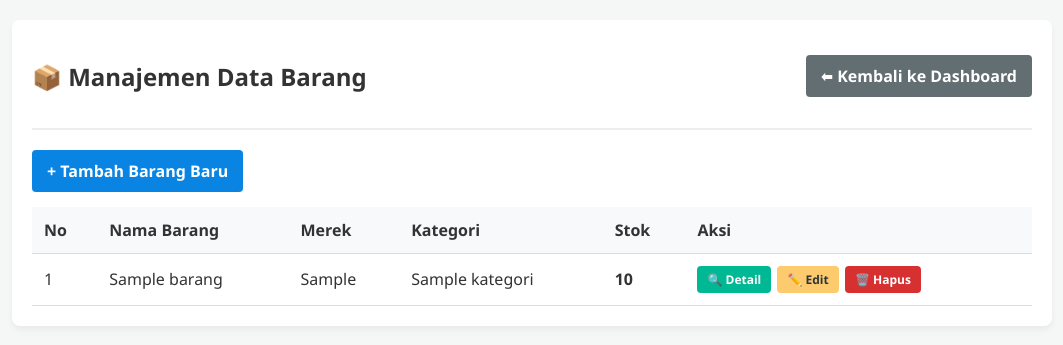
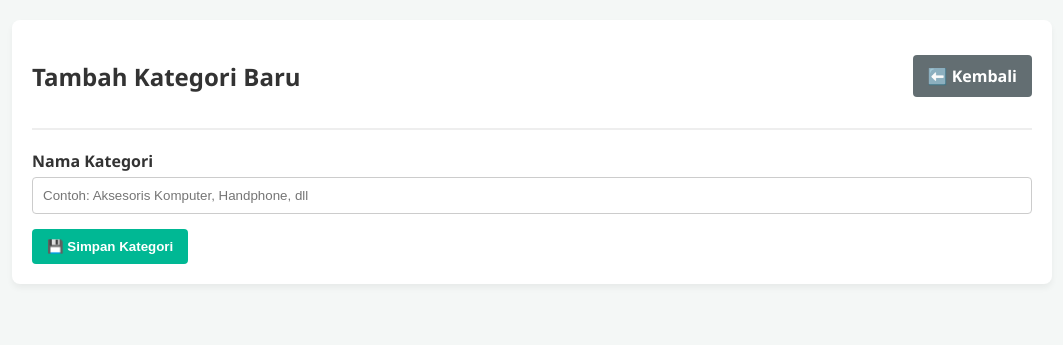
Before and after one commit to nabilmuhammadramadhan/electrostock-inventaris, a PHP site: page /barang.php?aksi=tambah_kategori in a window 1280 px wide. Shown: the top 345 px of the page, without its empty margins (108-1171 px from the left). Run offline with PHP 8.4, Linux system fonts and the light colour scheme; tables that the repository leaves empty or names only in its code hold one stand-in row (values such as "Sample post").

Commit message:
update nabil

```diff
--- a/barang.php
+++ b/barang.php
@@ -6,10 +6,10 @@ include 'koneksi.php';
 $aksi = isset($_GET['aksi']) ? $_GET['aksi'] : '';
 
 // ==========================================
-// PROSES LOGIKA (SIMPAN, UPDATE, HAPUS)
+// PROSES LOGIKA (SIMPAN, UPDATE, HAPUS BARANG & KATEGORI)
 // ==========================================
 
-// Jika tombol "Simpan Data" (Form Tambah) diklik
+// Jika tombol "Simpan Data" (Form Tambah Barang) diklik
 if (isset($_POST['simpan_tambah'])) {
     $nama = mysqli_real_escape_string($koneksi, $_POST['nama_barang']);
     $merek = mysqli_real_escape_string($koneksi, $_POST['merek']);
@@ -24,7 +24,21 @@ if (isset($_POST['simpan_tambah'])) {
     exit;
 }
 
-// Jika tombol "Simpan Perubahan" (Form Edit) diklik
+// [BARU] Jika tombol "Simpan Kategori" (Form Tambah Kategori) diklik
+if (isset($_POST['simpan_kategori'])) {
+    $nama_kategori = mysqli_real_escape_string($koneksi, $_POST['nama_kategori']);
+
+    // Simpan ke database kategori
+    $query_kategori = "INSERT INTO kategori (nama_kategori) VALUES ('$nama_kategori')";
+    mysqli_query($koneksi, $query_kategori);
+
+    // Setelah selesai buat kategori, arahkan kembali ke form tambah barang
+    // agar bisa langsung dipakai
+    header("Location: barang.php?aksi=tambah");
+    exit;
+}
+
+// Jika tombol "Simpan Perubahan" (Form Edit Barang) diklik
 if (isset($_POST['simpan_edit'])) {
     $id = $_POST['id_barang'];
     $nama = mysqli_real_escape_string($koneksi, $_POST['nama_barang']);
@@ -32,22 +46,16 @@ if (isset($_POST['simpan_edit'])) {
     $spesifikasi = mysqli_real_escape_string($koneksi, $_POST['spesifikasi']);
     $id_kategori = $_POST['id_kategori'];
 
-    // Update data (Perhatikan: Stok tidak ikut di-update di sini)
-    $query = "UPDATE barang SET
-                nama_barang = '$nama',
-                merek = '$merek',
-                spesifikasi = '$spesifikasi',
-                id_kategori = '$id_kategori'
-              WHERE id_barang = '$id'";
+    $query = "UPDATE barang SET nama_barang='$nama', merek='$merek', spesifikasi='$spesifikasi', id_kategori='$id_kategori' WHERE id_barang='$id'";
     mysqli_query($koneksi, $query);
     header("Location: barang.php");
     exit;
 }
 
-// Proses Hapus Data
+// Proses hapus barang
 if ($aksi == 'hapus') {
     $id = $_GET['id'];
-    mysqli_query($koneksi, "DELETE FROM barang WHERE id_barang = '$id'");
+    mysqli_query($koneksi, "DELETE FROM barang WHERE id_barang='$id'");
     header("Location: barang.php");
     exit;
 }
@@ -58,161 +66,209 @@ if ($aksi == 'hapus') {
 <head>
     <meta charset="UTF-8">
     <meta name="viewport" content="width=device-width, initial-scale=1.0">
-    <title>Master Data Barang - ElectroStock</title>
+    <title>Kelola Barang - ElectroStock</title>
     <style>
         /* CSS Dasar */
         body { font-family: 'Segoe UI', Tahoma, Geneva, Verdana, sans-serif; background-color: #f4f7f6; margin: 0; padding: 20px; color: #333; }
         .container { max-width: 1000px; margin: 0 auto; background: white; padding: 20px; border-radius: 8px; box-shadow: 0 4px 6px rgba(0,0,0,0.05); }
         .header { display: flex; justify-content: space-between; align-items: center; border-bottom: 2px solid #eee; padding-bottom: 15px; margin-bottom: 20px; }
 
-        /* Tombol & Tabel */
+        /* Tombol */
         .btn { padding: 10px 15px; text-decoration: none; border-radius: 4px; display: inline-block; font-weight: bold; border: none; cursor: pointer; color: white; }
         .btn-primary { background-color: #0984e3; }
         .btn-secondary { background-color: #636e72; }
         .btn-success { background-color: #00b894; }
         .btn-warning { background-color: #fdcb6e; color: #2d3436; }
         .btn-danger { background-color: #d63031; }
-        .btn-action { padding: 5px 10px; font-size: 12px; margin-right: 2px; }
+        .btn-action { padding: 5px 10px; font-size: 12px; margin-right: 3px;}
 
-        table { width: 100%; border-collapse: collapse; margin-top: 15px; }
-        th, td { padding: 12px; border-bottom: 1px solid #ddd; text-align: left; }
-        th { background-color: #f8f9fa; }
-
-        /* Form */
+        /* Form & Tabel */
         .form-group { margin-bottom: 15px; }
         .form-group label { display: block; margin-bottom: 5px; font-weight: bold; }
         .form-control { width: 100%; padding: 10px; border: 1px solid #ccc; border-radius: 4px; box-sizing: border-box; }
 
-        /* Detail Card */
-        .detail-card { background: #f8f9fa; padding: 20px; border-radius: 5px; border-left: 5px solid #0984e3; }
+        table { width: 100%; border-collapse: collapse; margin-top: 15px; }
+        table, th, td { border: 1px solid #ddd; }
+        th, td { padding: 12px; text-align: left; }
+        th { background-color: #f8f9fa; }
+
+        /* Table Detail */
+        .table-detail { width: 100%; border: none; }
+        .table-detail td { border: none; padding: 8px 0; border-bottom: 1px dashed #eee; }
     </style>
 </head>
 <body>
 
 <div class="container">
-    <div class="header">
-        <h2>📦 Manajemen Data Barang</h2>
-        <a href="index.php" class="btn btn-secondary">⬅ Kembali ke Dashboard</a>
-    </div>
 
     <?php
     // ==========================================
-    // TAMPILAN BERDASARKAN AKSI
+    // ANTARMUKA HALAMAN TAMBAH BARANG
     // ==========================================
-
-    // 1. TAMPILAN FORM TAMBAH
     if ($aksi == 'tambah') {
     ?>
-        <h3>Tambah Barang Baru</h3>
-        <form method="POST" action="barang.php">
+        <div class="header">
+            <h2>Tambah Data Barang</h2>
+            <a href="barang.php" class="btn btn-secondary">⬅️ Kembali</a>
+        </div>
+        <form action="barang.php" method="POST">
             <div class="form-group">
                 <label>Nama Barang</label>
-                <input type="text" name="nama_barang" class="form-control" required>
+                <input type="text" name="nama_barang" class="form-control" required placeholder="Contoh: Laptop Thinkpad T480">
             </div>
             <div class="form-group">
                 <label>Merek</label>
-                <input type="text" name="merek" class="form-control" required>
+                <input type="text" name="merek" class="form-control" required placeholder="Contoh: Lenovo">
             </div>
             <div class="form-group">
                 <label>Kategori</label>
                 <select name="id_kategori" class="form-control" required>
                     <option value="">-- Pilih Kategori --</option>
                     <?php
-                    // Ambil data kategori untuk dropdown
-                    $q_kat = mysqli_query($koneksi, "SELECT * FROM kategori");
-                    while($k = mysqli_fetch_assoc($q_kat)) {
+                    $q_kategori = mysqli_query($koneksi, "SELECT * FROM kategori ORDER BY nama_kategori ASC");
+                    while($k = mysqli_fetch_assoc($q_kategori)) {
                         echo "<option value='".$k['id_kategori']."'>".$k['nama_kategori']."</option>";
                     }
                     ?>
                 </select>
+                <small style="display:block; margin-top:6px; color:#555;">
+                    Kategori tidak ada di daftar? <a href="barang.php?aksi=tambah_kategori" style="color:#0984e3; font-weight:bold;">➕ Tambah Kategori Baru</a>
+                </small>
             </div>
             <div class="form-group">
-                <label>Spesifikasi (Opsional)</label>
-                <textarea name="spesifikasi" class="form-control" rows="3"></textarea>
+                <label>Spesifikasi</label>
+                <textarea name="spesifikasi" class="form-control" rows="4" placeholder="Tuliskan spesifikasi produk (RAM, Prosesor, Warna, dll)"></textarea>
             </div>
-            <!-- Stok tidak dimasukkan di sini, otomatis diset 0 di proses PHP -->
-
-            <button type="submit" name="simpan_tambah" class="btn btn-success">💾 Simpan Data</button>
-            <a href="barang.php" class="btn btn-secondary">Batal</a>
+            <button type="submit" name="simpan_tambah" class="btn btn-primary">💾 Simpan Data Barang</button>
         </form>
 
     <?php
-    // 2. TAMPILAN FORM EDIT
-    } elseif ($aksi == 'edit') {
+    // ==========================================
+    // ANTARMUKA HALAMAN TAMBAH KATEGORI BARU
+    // ==========================================
+    } else if ($aksi == 'tambah_kategori') {
+    ?>
+        <div class="header">
+            <h2>Tambah Kategori Baru</h2>
+            <a href="javascript:history.back()" class="btn btn-secondary">⬅️ Kembali</a>
+        </div>
+        <form action="barang.php" method="POST">
+            <div class="form-group">
+                <label>Nama Kategori</label>
+                <input type="text" name="nama_kategori" class="form-control" required placeholder="Contoh: Aksesoris Komputer, Handphone, dll">
+            </div>
+            <button type="submit" name="simpan_kategori" class="btn btn-success">💾 Simpan Kategori</button>
+        </form>
+
+    <?php
+    // ==========================================
+    // ANTARMUKA HALAMAN EDIT BARANG
+    // ==========================================
+    } else if ($aksi == 'edit') {
         $id = $_GET['id'];
-        // Ambil data barang yang akan diedit
-        $q_edit = mysqli_query($koneksi, "SELECT * FROM barang WHERE id_barang = '$id'");
-        $data = mysqli_fetch_assoc($q_edit);
+        $query_edit = mysqli_query($koneksi, "SELECT * FROM barang WHERE id_barang='$id'");
+        $data_edit = mysqli_fetch_assoc($query_edit);
     ?>
-        <h3>Edit Data Barang</h3>
-        <form method="POST" action="barang.php">
-            <!-- ID Barang disembunyikan untuk keperluan update -->
-            <input type="hidden" name="id_barang" value="<?php echo $data['id_barang']; ?>">
+        <div class="header">
+            <h2>Edit Data Barang</h2>
+            <a href="barang.php" class="btn btn-secondary">⬅️ Kembali</a>
+        </div>
+        <form action="barang.php" method="POST">
+            <input type="hidden" name="id_barang" value="<?php echo $data_edit['id_barang']; ?>">
 
             <div class="form-group">
                 <label>Nama Barang</label>
-                <input type="text" name="nama_barang" class="form-control" value="<?php echo $data['nama_barang']; ?>" required>
+                <input type="text" name="nama_barang" class="form-control" value="<?php echo $data_edit['nama_barang']; ?>" required>
             </div>
             <div class="form-group">
                 <label>Merek</label>
-                <input type="text" name="merek" class="form-control" value="<?php echo $data['merek']; ?>" required>
+                <input type="text" name="merek" class="form-control" value="<?php echo $data_edit['merek']; ?>" required>
             </div>
             <div class="form-group">
                 <label>Kategori</label>
                 <select name="id_kategori" class="form-control" required>
                     <?php
-                    $q_kat = mysqli_query($koneksi, "SELECT * FROM kategori");
-                    while($k = mysqli_fetch_assoc($q_kat)) {
-                        // Cek kategori mana yang sedang dipilih
-                        $selected = ($k['id_kategori'] == $data['id_kategori']) ? "selected" : "";
+                    $q_kategori = mysqli_query($koneksi, "SELECT * FROM kategori ORDER BY nama_kategori ASC");
+                    while($k = mysqli_fetch_assoc($q_kategori)) {
+                        // Cek apakah id_kategori sama dengan kategori barang yang sedang diedit
+                        $selected = ($k['id_kategori'] == $data_edit['id_kategori']) ? "selected" : "";
                         echo "<option value='".$k['id_kategori']."' $selected>".$k['nama_kategori']."</option>";
                     }
                     ?>
                 </select>
+                <small style="display:block; margin-top:6px; color:#555;">
+                    Kategori tidak ada? <a href="barang.php?aksi=tambah_kategori" style="color:#0984e3; font-weight:bold;">➕ Tambah Kategori Baru</a>
+                </small>
             </div>
             <div class="form-group">
                 <label>Spesifikasi</label>
-                <textarea name="spesifikasi" class="form-control" rows="3"><?php echo $data['spesifikasi']; ?></textarea>
+                <textarea name="spesifikasi" class="form-control" rows="4"><?php echo $data_edit['spesifikasi']; ?></textarea>
             </div>
-            <!-- Sekali lagi, tidak ada input untuk edit stok -->
-
-            <button type="submit" name="simpan_edit" class="btn btn-success">💾 Simpan Perubahan</button>
-            <a href="barang.php" class="btn btn-secondary">Batal</a>
+            <button type="submit" name="simpan_edit" class="btn btn-warning">💾 Simpan Perubahan</button>
         </form>
 
     <?php
-    // 3. TAMPILAN DETAIL
-    } elseif ($aksi == 'detail') {
+    // ==========================================
+    // ANTARMUKA DETAIL BARANG
+    // ==========================================
+    } else if ($aksi == 'detail') {
         $id = $_GET['id'];
-        $q_detail = mysqli_query($koneksi, "
+        $query_detail = mysqli_query($koneksi, "
             SELECT barang.*, kategori.nama_kategori
             FROM barang
             JOIN kategori ON barang.id_kategori = kategori.id_kategori
-            WHERE id_barang = '$id'
+            WHERE barang.id_barang='$id'
         ");
-        $data = mysqli_fetch_assoc($q_detail);
+        $data_detail = mysqli_fetch_assoc($query_detail);
     ?>
-        <h3>Detail Spesifikasi Barang</h3>
-        <div class="detail-card">
-            <p><strong>Nama Barang:</strong> <?php echo $data['nama_barang']; ?></p>
-            <p><strong>Merek:</strong> <?php echo $data['merek']; ?></p>
-            <p><strong>Kategori:</strong> <span style="background: #0984e3; color: white; padding: 2px 8px; border-radius: 10px; font-size: 12px;"><?php echo $data['nama_kategori']; ?></span></p>
-            <p><strong>Sisa Stok:</strong>
-                <span style="font-size: 18px; font-weight: bold; color: <?php echo ($data['stok'] <= 5) ? '#d63031' : '#00b894'; ?>;">
-                    <?php echo $data['stok']; ?> Unit
-                </span>
-            </p>
-            <hr style="border: 0; border-top: 1px solid #ccc; margin: 15px 0;">
-            <p><strong>Spesifikasi Lengkap:</strong><br> <?php echo nl2br($data['spesifikasi']); ?></p>
+        <div class="header">
+            <h2>Detail Informasi Barang</h2>
+            <a href="barang.php" class="btn btn-secondary">⬅️ Kembali</a>
         </div>
-        <br>
-        <a href="barang.php" class="btn btn-primary">Kembali ke Tabel</a>
+        <table class="table-detail">
+            <tr>
+                <td width="25%"><strong>Nama Barang</strong></td>
+                <td width="5%">:</td>
+                <td><?php echo $data_detail['nama_barang']; ?></td>
+            </tr>
+            <tr>
+                <td><strong>Merek</strong></td>
+                <td>:</td>
+                <td><?php echo $data_detail['merek']; ?></td>
+            </tr>
+            <tr>
+                <td><strong>Kategori</strong></td>
+                <td>:</td>
+                <td><?php echo $data_detail['nama_kategori']; ?></td>
+            </tr>
+            <tr>
+                <td><strong>Stok Saat Ini</strong></td>
+                <td>:</td>
+                <td><strong style="color: #00b894; font-size: 18px;"><?php echo $data_detail['stok']; ?> Unit</strong></td>
+            </tr>
+            <tr>
+                <td style="vertical-align: top;"><strong>Spesifikasi</strong></td>
+                <td style="vertical-align: top;">:</td>
+                <td><?php echo nl2br($data_detail['spesifikasi']); ?></td>
+            </tr>
+        </table>
 
     <?php
-    // 4. TAMPILAN TABEL (DEFAULT)
+    // ==========================================
+    // ANTARMUKA UTAMA (DAFTAR BARANG)
+    // ==========================================
     } else {
     ?>
-        <a href="barang.php?aksi=tambah" class="btn btn-primary">+ Tambah Barang Baru</a>
+        <div class="header">
+            <div>
+                <h2 style="margin: 0 0 5px 0;">Daftar Inventaris Barang</h2>
+                <a href="index.php" class="btn btn-secondary" style="font-size: 13px; padding: 5px 10px;">⬅️ Kembali ke Dashboard</a>
+            </div>
+            <div>
+                <a href="barang.php?aksi=tambah_kategori" class="btn btn-success">➕ Tambah Kategori</a>
+                <a href="barang.php?aksi=tambah" class="btn btn-primary" style="margin-left: 5px;">➕ Tambah Barang</a>
+            </div>
+        </div>
 
         <table>
             <thead>
@@ -227,7 +283,6 @@ if ($aksi == 'hapus') {
             </thead>
             <tbody>
                 <?php
-                // Query mengambil data barang digabung dengan kategori
                 $query_tampil = "
                     SELECT barang.*, kategori.nama_kategori
                     FROM barang
--- a/koneksi.php
+++ b/koneksi.php
@@ -3,7 +3,7 @@
 $host = "localhost";
 $user = "root";
 $pass = ""; // Password default di Laragon biasanya dibiarkan kosong
-$db   = "db_inventaris"; // Nama database yang kamu buat tadi
+$db   = "inventaris_gudang"; // Nama database yang kamu buat tadi
 
 // Membuat koneksi
 $koneksi = mysqli_connect($host, $user, $pass, $db);
```
Also changed, not shown: index.php (+20 -1 lines).
